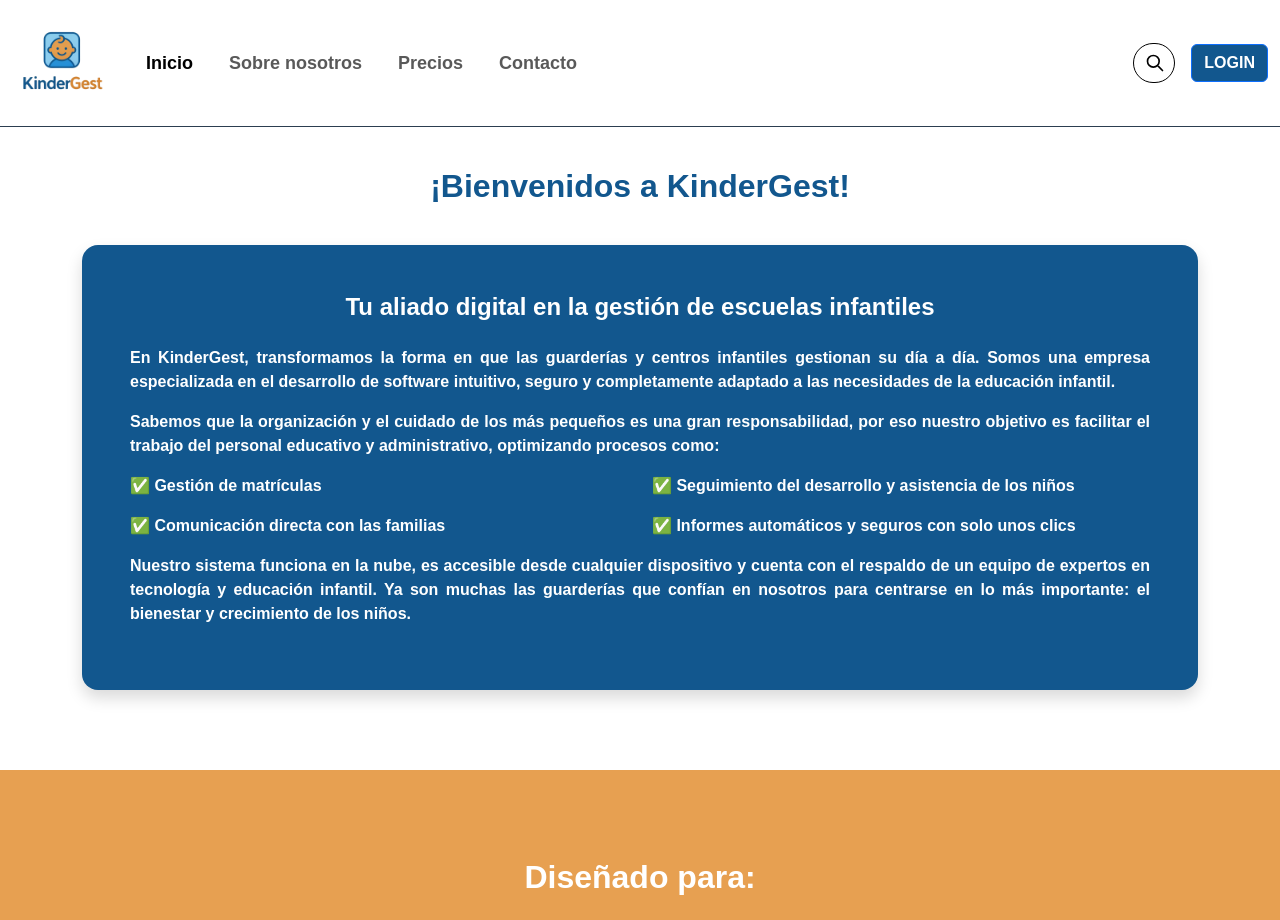
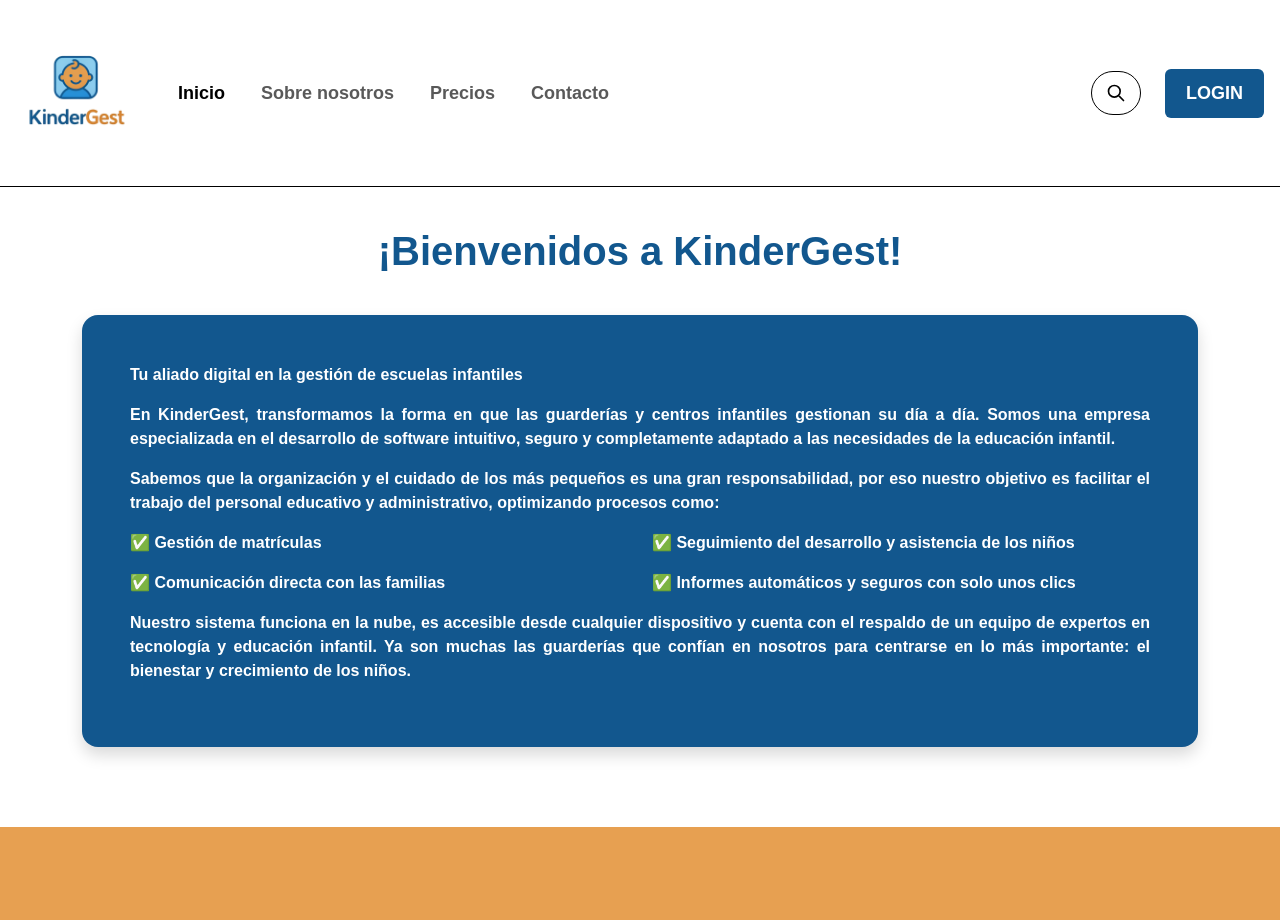
Before and after one commit to aramnav/TFG, a PHP site: page / in a window 1280 px wide. Shown: the top 920 px of the page. Run offline with PHP 8.4, Linux system fonts and the light colour scheme.

Commit message:
Sexto commit - contacto terminado + muchos cambios y mejoras en las demas partes

```diff
--- a/footer.php
+++ b/footer.php
@@ -77,6 +77,7 @@
     <script src="https://cdn.jsdelivr.net/npm/bootstrap@5.3.3/dist/js/bootstrap.min.js"
         integrity="sha384-0pUGZvbkm6XF6gxjEnlmuGrJXVbNuzT9qBBavbLwCsOGabYfZo0T0to5eqruptLy"
         crossorigin="anonymous"></script>
+    <script src="https://cdn.jsdelivr.net/npm/swiper@10/swiper-bundle.min.js"></script>
     <script>
         const scrollBtn = document.getElementById("scrollToTopBtn");
 
@@ -94,6 +95,16 @@
                 behavior: "smooth"
             });
         });
+
+        const swiper = new Swiper('.mySwiper', {
+            loop: true,
+            navigation: {
+                nextEl: '.swiper-button-next',
+                prevEl: '.swiper-button-prev',
+            },
+            slidesPerView: 1,
+            spaceBetween: 30,
+        });
     </script>
 
 </body>
--- a/header.php
+++ b/header.php
@@ -1,34 +1,50 @@
 <style>
+    * {
+        margin: 0;
+        padding: 0;
+        box-sizing: border-box;
+        font-family: "Poppins", sans-serif !important;
+        font-weight: 600 !important;
+    }
+
     header {
-        color: black;
-        text-align: center;
-        border-bottom: 1px solid #2c3e50;
-        font-size: large;
+        border-bottom: 1px solid #000;
+        padding: 20px 0;
+        background-color: white;
+        position: relative;
+    }
+
+    .navbar-brand img {
+        z-index: 15;
+        position: relative;
+        width: 120px;
+        height: 120px;
     }
 
     .buscar {
         position: relative;
-        max-width: 240px;
+        max-width: 280px;
         display: flex;
         align-items: center;
+        z-index: 10;
     }
 
     .buscar input {
-        width: 0;
-        height: 40px;
-        padding: 0 20px;
-        font-size: 16px;
+        height: 44px;
+        padding: 0 24px;
+        font-size: 18px;
         color: #222;
         outline: none;
         border: 1px solid black;
         border-radius: 30px;
         transition: all 0.6s ease;
         width: 0;
+        background-color: white;
     }
 
     .btn-buscar {
         position: absolute;
-        right: 0px;
+        right: 5px;
         top: 50%;
         transform: translateY(-50%);
         width: 40px;
@@ -36,66 +52,141 @@
         display: flex;
         justify-content: center;
         align-items: center;
+        background-color: white;
+        border-radius: 50%;
+        overflow: hidden;
+        cursor: pointer;
+        z-index: 2;
     }
+
+
 
     .buscar:hover input,
     .buscar input:focus {
-        width: 240px;
-        padding-right: 45px;
+        width: 280px;
+        padding-right: 50px;
     }
 
     #login {
         background-color: #12578E;
         font-weight: 700;
+        color: white;
+        font-size: 18px;
+        padding: 10px 20px;
+        border-radius: 6px;
+    }
+
+    .navbar-nav .nav-link {
+        font-size: 18px;
+        padding: 10px 15px;
+    }
+
+    @media (max-width: 991.98px) {
+        .navbar {
+            position: relative;
+        }
+
+        .navbar-collapse {
+            position: absolute !important;
+            top: calc(100% + 1px);
+            left: 0;
+            width: 100%;
+            background: white;
+            z-index: 20;
+            padding: 1rem 1rem 1.5rem 1rem;
+            border-top: none;
+            box-shadow: 0 2px 6px rgba(0, 0, 0, 0.1);
+        }
+
+        .navbar-brand-centered {
+            position: absolute;
+            left: 50%;
+            transform: translateX(-50%);
+            z-index: 25;
+        }
+
+        .navbar-collapse .buscar {
+            margin-top: 1rem;
+            width: 100%;
+            max-width: 100%;
+            justify-content: center;
+        }
+
+        .buscar:hover input,
+        .buscar input:focus {
+            width: 100%;
+            padding-right: 45px;
+        }
+
+        .buscar input {
+            width: 100%;
+            transition: none;
+            font-size: 18px;
+            height: 44px;
+        }
+
+        .navbar-nav .nav-link {
+            font-size: 20px;
+            padding: 12px 15px;
+        }
+
+        #login {
+            font-size: 14px;
+            padding: 6px 12px;
+        }
+
     }
 </style>
 
-<body>
+
 <header>
-        <nav class="navbar navbar-expand-lg">
-            <div class="container-fluid">
-                <a class="navbar-brand" href="index.php">
-                    <img src="recursos/img/Logo_completo_sin_fondo.png" alt="logo" width="100" height="100">
-                </a>
-                <button class="navbar-toggler" type="button" data-bs-toggle="collapse"
-                    data-bs-target="#navbarSupportedContent" aria-controls="navbarSupportedContent"
-                    aria-expanded="false" aria-label="Toggle navigation">
+    <nav class="navbar navbar-expand-lg bg-white">
+        <div class="container-fluid align-items-center px-3 position-relative">
+            <button class="navbar-toggler order-1" type="button" data-bs-toggle="collapse"
+                data-bs-target="#navbarNav" aria-controls="navbarNav" aria-expanded="false"
+                aria-label="Toggle navigation">
                 <span class="navbar-toggler-icon"></span>
             </button>
 
-                <div class="collapse navbar-collapse" id="navbarSupportedContent">
-                    <div class="d-flex justify-content-between align-items-center w-100">
+            <a class="navbar-brand mx-auto navbar-brand-centered order-2 order-lg-1" href="index.php">
+                <img src="recursos/img/Logo_completo_sin_fondo.png" alt="logo" width="100" height="100">
+            </a>
 
-                        <!-- Menú navegación -->
-                        <ul class="navbar-nav mb-2 mb-lg-0">
+            <div class="d-flex align-items-center ms-auto order-3 order-lg-4">
+                <div class="buscar d-none d-lg-flex me-3">
+                    <input type="text" placeholder="Buscar..." class="form-control form-control-sm" />
+                    <div class="btn-buscar">
+                        <img src="recursos/icons/buscar.svg" alt="lupa" width="20" height="20">
+                    </div>
+                </div>
+                <a href="login.php">
+                    <button id="login" class="btn btn-sm ms-lg-2">LOGIN</button>
+                </a>
+            </div>
+
+            <div class="collapse navbar-collapse order-lg-2" id="navbarNav">
+                <ul class="navbar-nav mx-lg-4">
                     <li class="nav-item">
-                                <a class="nav-link active" aria-current="page" href="index.php">Inicio</a>
+                        <a class="nav-link <?php echo basename($_SERVER['PHP_SELF']) == 'index.php' ? 'active' : ''; ?>" href="index.php">Inicio</a>
                     </li>
                     <li class="nav-item">
-                                <a class="nav-link" href="sobre_nosotros.php">Sobre nosotros</a>
+                        <a class="nav-link <?php echo basename($_SERVER['PHP_SELF']) == 'sobre_nosotros.php' ? 'active' : ''; ?>" href="sobre_nosotros.php">Sobre nosotros</a>
                     </li>
-                            <li class="nav-item ">
-                                <a class="nav-link" href="precios.php">Precios</a>
+                    <li class="nav-item">
+                        <a class="nav-link <?php echo basename($_SERVER['PHP_SELF']) == 'precios.php' ? 'active' : ''; ?>" href="precios.php">Precios</a>
                     </li>
-                            <li class="nav-item ">
-                                <a class="nav-link" href="#">Contacto</a>
+                    <li class="nav-item">
+                        <a class="nav-link <?php echo basename($_SERVER['PHP_SELF']) == 'contacto.php' ? 'active' : ''; ?>" href="contacto.php">Contacto</a>
                     </li>
                 </ul>
 
-                        <!-- Búsqueda y login -->
-                        <div class="d-flex align-items-center">
-                            <div class="buscar me-3">
+                <div class="buscar d-lg-none mt-3">
                     <input type="text" placeholder="Buscar..." class="form-control form-control-sm" />
-                                <div class="btn-buscar ms-2">
+                    <div class="btn-buscar">
                         <img src="recursos/icons/buscar.svg" alt="lupa" width="20" height="20">
-                                </div>
-                            </div>
-                            <a href="login.php"><button id="login" class="btn btn-primary" type="button">LOGIN</button></a>
-
                     </div>
                 </div>
             </div>
         </div>
     </nav>
 </header>
-</body>
--- a/index.php
+++ b/index.php
@@ -9,16 +9,32 @@
     <link rel="stylesheet" href="styles.css">
     <link href="https://cdn.jsdelivr.net/npm/bootstrap@5.3.3/dist/css/bootstrap.min.css" rel="stylesheet"
         integrity="sha384-QWTKZyjpPEjISv5WaRU9OFeRpok6YctnYmDr5pNlyT2bRjXh0JMhjY6hW+ALEwIH" crossorigin="anonymous">
+    <link rel="stylesheet" href="https://cdn.jsdelivr.net/npm/swiper@10/swiper-bundle.min.css" />
+
 </head>
 <style>
-    .carousel-control-prev,
-    .carousel-control-next {
+    .swiper-button-prev,
+    .swiper-button-next {
         width: 5%;
+        color: white;
     }
 
-    .carousel-control-prev-icon,
-    .carousel-control-next-icon {
+    .swiper-button-prev::after,
+    .swiper-button-next::after {
+        font-size: 1.5rem;
         background-size: 100% 100%;
+    }
+
+
+    .testimonial-box {
+        max-width: 700px;
+        text-align: left;
+        padding: 2rem;
+        border-radius: 10px;
+    }
+
+    #testimonios {
+        cursor: grab;
     }
 </style>
 
@@ -27,13 +43,13 @@
     include 'header.php';
     ?>
 
-    <h2>¡Bienvenidos a KinderGest!</h2>
+    <h1>¡Bienvenidos a KinderGest!</h1>
 
     <div class="container my-4">
         <div id="textoPrincipal" class="bg-primary text-white rounded-4 shadow p-4 p-md-5">
-            <div class="text-center mb-4">
-                <h4 class="fw-bold">Tu aliado digital en la gestión de escuelas infantiles</h4>
-            </div>
+            <p class="text-justify">
+                Tu aliado digital en la gestión de escuelas infantiles
+            </p>
 
             <p class="text-justify">
                 En <strong>KinderGest</strong>, transformamos la forma en que las guarderías y centros infantiles gestionan su día a día.
@@ -65,7 +81,7 @@
     <div class="container-fluid py-5 text-center" style="background-color: #E7A051; margin-top: 5rem;">
         <h2 class="section-title">Diseñado para:</h2>
 
-        <div class="d-flex justify-content-around flex-wrap" style="padding: 0 100px;">
+        <div class="container d-flex justify-content-around flex-wrap">
 
             <div class="card-custom card-wrapper m-3" style="width: 300px; min-height: 320px;">
                 <img src="recursos/img/vista-de-angulo-alta-de-dibujo-ninos.jpg" class="circle-image" alt="Escuelas infantiles">
@@ -116,45 +132,45 @@
         </div>
     </section>
 
-    <section class="text-white py-5" style="background-color: #12578e;">
+    <section class="text-white" style="background-color: #12578e; padding-top: 10px;">
         <div class="container">
-            <h2 class="text-center mb-4" style="color: white !important;">Experiencias de nuestros clientes</h2>
+            <h2 class="text-center" style="color: white !important;padding: 0px;">Experiencias de nuestros clientes</h2>
 
-            <div id="testimonialCarousel" class="carousel slide" data-bs-ride="carousel">
-                <div class="carousel-inner">
+            <div id="testimonios" class="swiper mySwiper">
+                <div class="swiper-wrapper" style="color: white;">
 
-                    <div class="carousel-item active">
-                        <div class="d-flex justify-content-center">
+                    <div class="swiper-slide d-flex justify-content-center">
                         <div class="testimonial-box">
-                                <p class="mb-2" style="text-align:left">⭐️⭐️⭐️⭐️⭐️</p>
+                            <p class="mb-2" style="text-align:left;">⭐️⭐️⭐️⭐️⭐️</p>
                             <h5 class="fw-bold">Excelente herramienta para guarderías</h5>
                             <p class="mb-2" style="text-align:justify">
-                                    Desde que usamos el sistema de gestión de KinderGest, todo es más fácil: control de asistencia,
-                                    comunicación con padres, informes y gestión de inscripciones. La plataforma es clara, rápida y el
+                                Desde que usamos el sistema de gestión de KinderGest, todo es más fácil: control de
+                                asistencia,
+                                comunicación con padres, informes y gestión de inscripciones. La plataforma es clara,
+                                rápida y el
                                 soporte técnico siempre responde. Muy recomendable para cualquier centro infantil.
                             </p>
                             <small class="fst-italic">— Marta, Directora de guardería</small>
                         </div>
                     </div>
-                    </div>
 
-                    <div class="carousel-item">
-                        <div class="d-flex justify-content-center">
+                    <div class="swiper-slide d-flex justify-content-center">
                         <div class="testimonial-box">
                             <p class="mb-2" style="text-align:left">⭐️⭐️⭐️⭐️⭐️</p>
                             <h5 class="fw-bold">Una solución integral y fácil de usar</h5>
                             <p class="mb-2" style="text-align:justify">
-                                    Desde que implementamos KinderGest, la organización diaria de nuestra guardería ha mejorado notablemente.
-                                    Podemos registrar asistencia, compartir fotos y noticias con las familias, y llevar un control preciso
-                                    de cada niño. El equipo de soporte es excelente y siempre están disponibles para ayudarnos.
+                                Desde que implementamos KinderGest, la organización diaria de nuestra guardería ha
+                                mejorado notablemente.
+                                Podemos registrar asistencia, compartir fotos y noticias con las familias, y llevar un
+                                control preciso
+                                de cada niño. El equipo de soporte es excelente y siempre están disponibles para
+                                ayudarnos.
                             </p>
                             <small class="fst-italic">— Luis, Coordinador de centro infantil</small>
                         </div>
                     </div>
-                    </div>
 
-                    <div class="carousel-item">
-                        <div class="d-flex justify-content-center">
+                    <div class="swiper-slide d-flex justify-content-center">
                         <div class="testimonial-box">
                             <p class="mb-2" style="text-align:left">⭐️⭐️⭐️⭐️⭐️</p>
                             <h5 class="fw-bold">Facilita la comunicación con las familias</h5>
@@ -167,17 +183,12 @@
                             <small class="fst-italic">— Ana, Educadora infantil</small>
                         </div>
                     </div>
-                    </div>
-
 
                 </div>
 
-                <button class="carousel-control-prev" type="button" data-bs-target="#testimonialCarousel" data-bs-slide="prev">
-                    <span class="carousel-control-prev-icon" aria-hidden="true"></span>
-                </button>
-                <button class="carousel-control-next" type="button" data-bs-target="#testimonialCarousel" data-bs-slide="next">
-                    <span class="carousel-control-next-icon" aria-hidden="true"></span>
-                </button>
+                <div class="swiper-button-prev" style="color:lightgray;"></div>
+                <div class="swiper-button-next" style="color:lightgray;"></div>
+
             </div>
         </div>
     </section>
@@ -187,6 +198,10 @@
     <?php
     include 'footer.php';
     ?>
+
+
+
+
 </body>
 
 </html>
--- a/login.php
+++ b/login.php
@@ -18,7 +18,7 @@
     include 'header.php';
     ?>
 
-    <h2 style="padding: 20px;">Iniciar Sesión</h2>
+    <h1 style="padding: 20px;">Iniciar Sesión</h1>
     <div class="container-fluid position-relative p-0" style="min-height: 100vh; background: url('recursos/img/foto_login.jpg') no-repeat center center; background-size: cover;">
 
         <div class="position-absolute start-50 translate-middle-x w-100 d-flex justify-content-center px-3" style="top: 5%;">
--- a/politica_privacidad.php
+++ b/politica_privacidad.php
@@ -33,7 +33,7 @@
     include 'header.php';
     ?>
 
-    <h2>Política de privacidad</h2>
+    <h1>Política de privacidad</h1>
     <div class="contenido" style="padding: 0 100px;">
         <p class="text-justify">
             En KinderGest, nos tomamos muy en serio la protección de tus datos personales. Esta Política de Privacidad
--- a/styles.css
+++ b/styles.css
@@ -13,7 +13,25 @@ body {
   text-decoration: underline !important;
   text-align: left !important;
 }
+h1 {
+  margin: 40px 0 !important;
+  text-align: center;
+  color: #12578e !important;
+  font-weight: 700 !important;
+}
 h2 {
+  margin: 40px 0 !important;
+  text-align: center;
+  color: #12578e !important;
+  font-weight: 700 !important;
+}
+h3 {
+  margin: 40px 0 !important;
+  text-align: center;
+  color: #12578e !important;
+  font-weight: 700 !important;
+}
+h4 {
   margin: 40px 0 !important;
   text-align: center;
   color: #12578e !important;
--- a/terminos_uso.php
+++ b/terminos_uso.php
@@ -33,7 +33,7 @@
     include 'header.php';
     ?>
 
-    <h2>Términos de uso</h2>
+    <h1>Términos de uso</h1>
     <div class="contenido" style="padding: 0 100px;">
         <p class="text-justify">
             Bienvenido/a a KinderGest. Te rogamos que leas detenidamente estos Términos y Condiciones de Uso antes de utilizar nuestra página web y nuestros servicios.
```
Also changed, not shown: contacto.php (+114 -0 lines), precios.php (+7 -6 lines), sobre_nosotros.php (+22 -19 lines), recursos/icons/hand-holding-heart.svg (added), recursos/icons/handshake.svg (added), recursos/icons/heart.svg (added), recursos/icons/lightbulb.svg (added), recursos/icons/lock.svg (added), recursos/icons/user-check.svg (added), recursos/icons/users.svg (added), recursos/img/equipo.png (deleted), 1 other file. Lines whose indentation alone changed are shown as unchanged.
